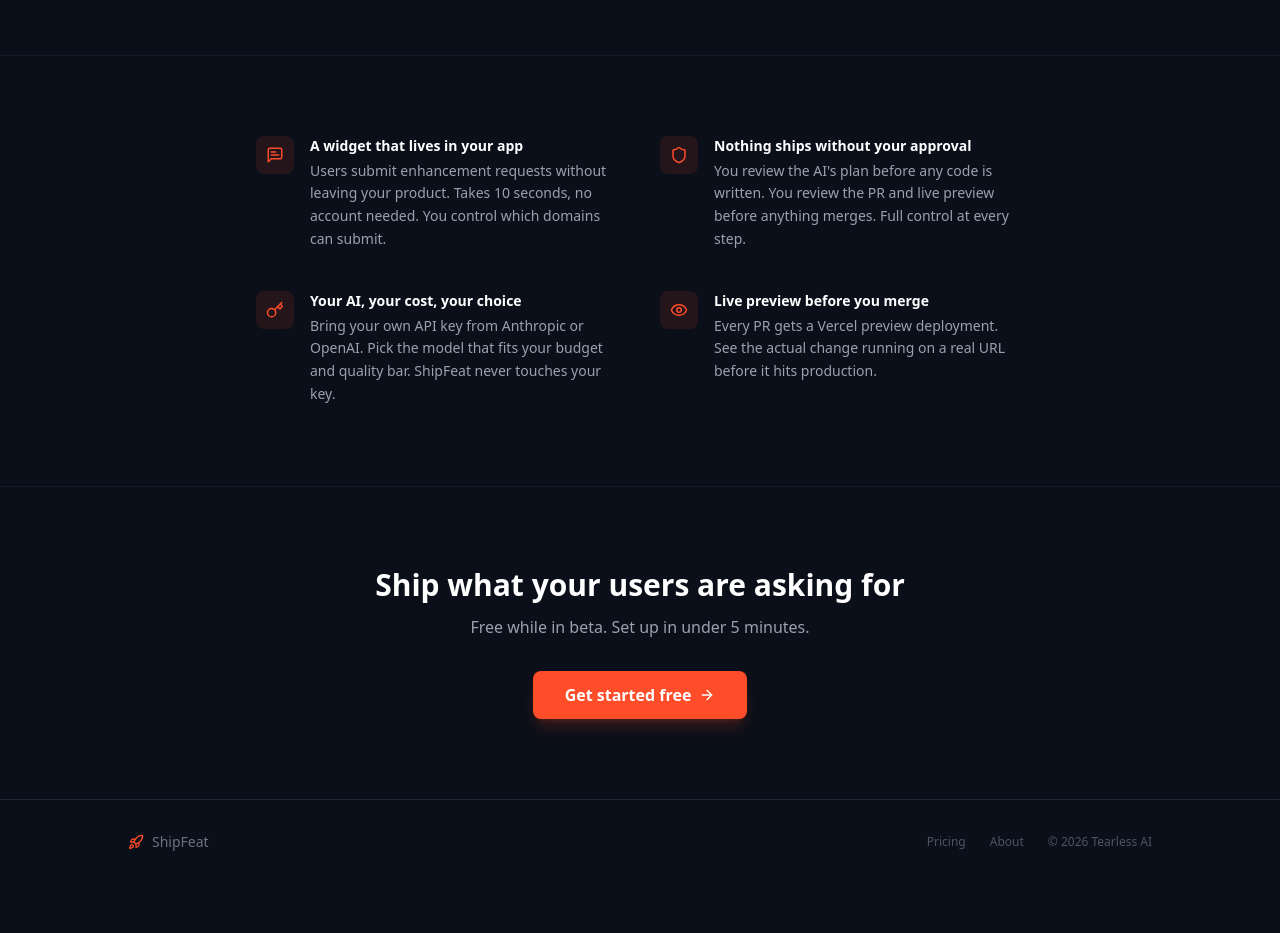
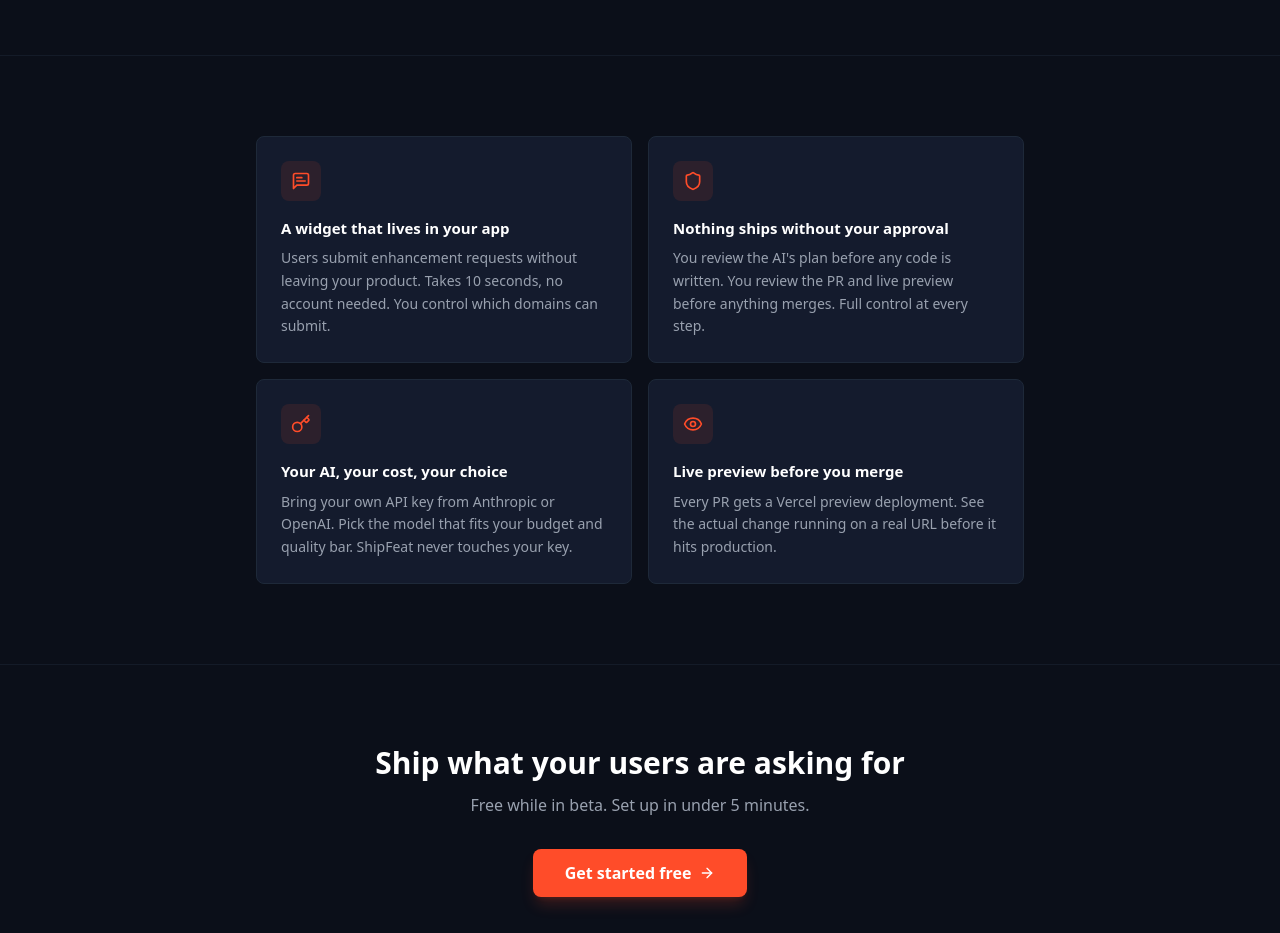
Before and after one commit to tearless-ai/shipfeat-www, a Next.js app: page / in a window 1280 px wide. Shown: the part 1420-2353 px from the top of the page. Before the commit the page ends 2304 px from the top, so only its background shows below. Built offline with nearby package versions, Linux system fonts and the light colour scheme.

Commit message:
style: differentiator cards with borders, bg, hover state

```diff
--- a/app/page.tsx
+++ b/app/page.tsx
@@ -19,14 +19,12 @@ function Differentiator({
   description: string;
 }) {
   return (
-    <div className="flex items-start gap-4">
-      <div className="p-2.5 rounded-lg bg-[#FF4C29]/10 shrink-0">
-        <Icon size={18} className="text-[#FF4C29]" />
+    <div className="rounded-lg border border-gray-800 bg-[#141B2D] p-6 hover:border-gray-700 transition-colors">
+      <div className="p-2.5 rounded-lg bg-[#FF4C29]/10 w-fit mb-4">
+        <Icon size={20} className="text-[#FF4C29]" />
       </div>
-      <div>
-        <h3 className="text-sm font-semibold text-white mb-1">{title}</h3>
-        <p className="text-sm text-gray-400 leading-relaxed">{description}</p>
-      </div>
+      <h3 className="text-[15px] font-semibold text-white mb-2">{title}</h3>
+      <p className="text-sm text-gray-400 leading-relaxed">{description}</p>
     </div>
   );
 }
@@ -156,7 +154,7 @@ export default function Home() {
         {/* Differentiators */}
         <section className="px-6 py-20 border-t border-gray-800/50">
           <div className="max-w-3xl mx-auto">
-            <div className="grid grid-cols-1 md:grid-cols-2 gap-10">
+            <div className="grid grid-cols-1 md:grid-cols-2 gap-4">
               <Differentiator
                 icon={MessageSquareText}
                 title="A widget that lives in your app"
```
